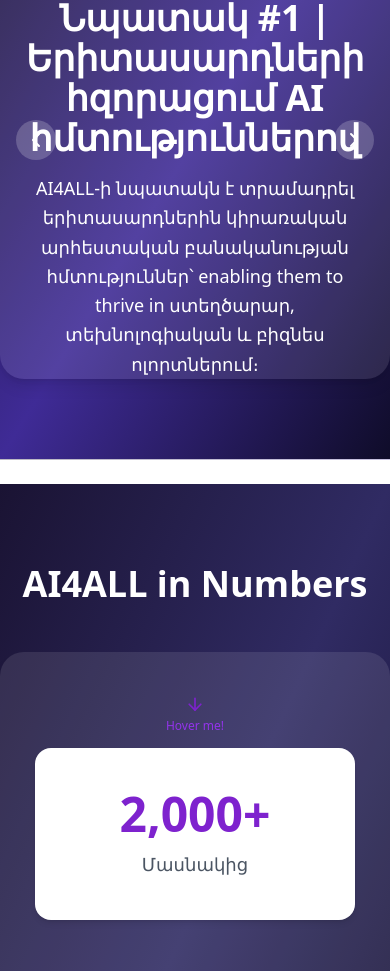
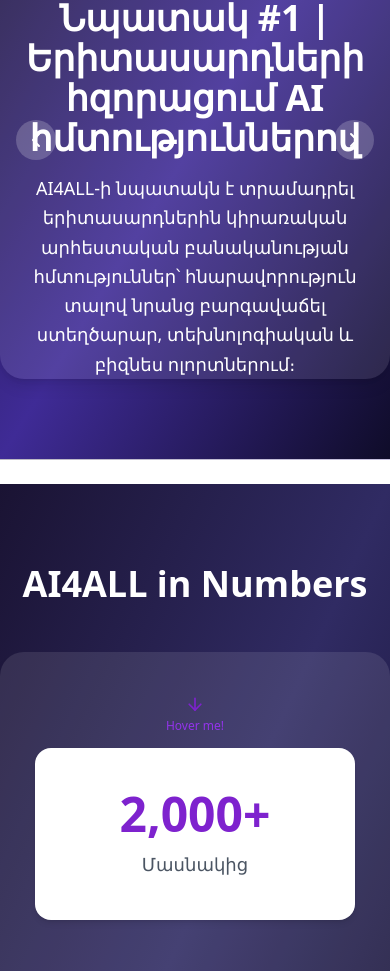
Before and after one commit to DanielHakobyan/ai4all, a React (Vite) app in the folder ai4all-frontend/: page / in a window 390 px wide. Shown: the part 1047-2018 px from the top of the page. Built offline with nearby package versions, Linux system fonts and the light colour scheme.

Commit message:
imporovements for mobile8

```diff
--- a/ai4all-frontend/src/pages/home.tsx
+++ b/ai4all-frontend/src/pages/home.tsx
@@ -104,7 +104,7 @@
     {
       title: "Նպատակ #1 | Երիտասարդների հզորացում AI հմտություններով",
       content:
-        "AI4ALL-ի նպատակն է տրամադրել երիտասարդներին կիրառական արհեստական բանականության հմտություններ՝ enabling them to thrive in ստեղծարար, տեխնոլոգիական և բիզնես ոլորտներում։",
+        "AI4ALL-ի նպատակն է տրամադրել երիտասարդներին կիրառական արհեստական բանականության հմտություններ՝ հնարավորություն տալով նրանց բարգավաճել ստեղծարար, տեխնոլոգիական և բիզնես ոլորտներում։",
       bg: "bg-gradient-to-br from-[#1a1333] via-[#3f2b96] to-[#0f0c29]",
     },
     {
--- a/ai4all-frontend/src/pages/projects.tsx
+++ b/ai4all-frontend/src/pages/projects.tsx
@@ -244,4 +244,4 @@
       </footer>
     </div>
   );
-}
+  }
```
